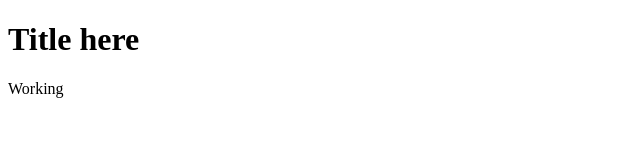
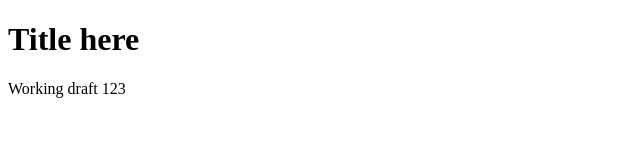
Before and after one commit to cloudminion2023/actions-html, a plain HTML site: page index.html in a window 1280 px wide. Shown: the full height of the page, 0-640 px from the left. Drawn offline with Linux system fonts and the light colour scheme.

Commit message:
updated body html

```diff
--- a/index.html
+++ b/index.html
@@ -9,7 +9,7 @@
 
 <body>
     <h1>Title here</h1>
-    <p>Working</p>
+    <p>Working draft 123</p>
 </body>
 
 </html>
```
